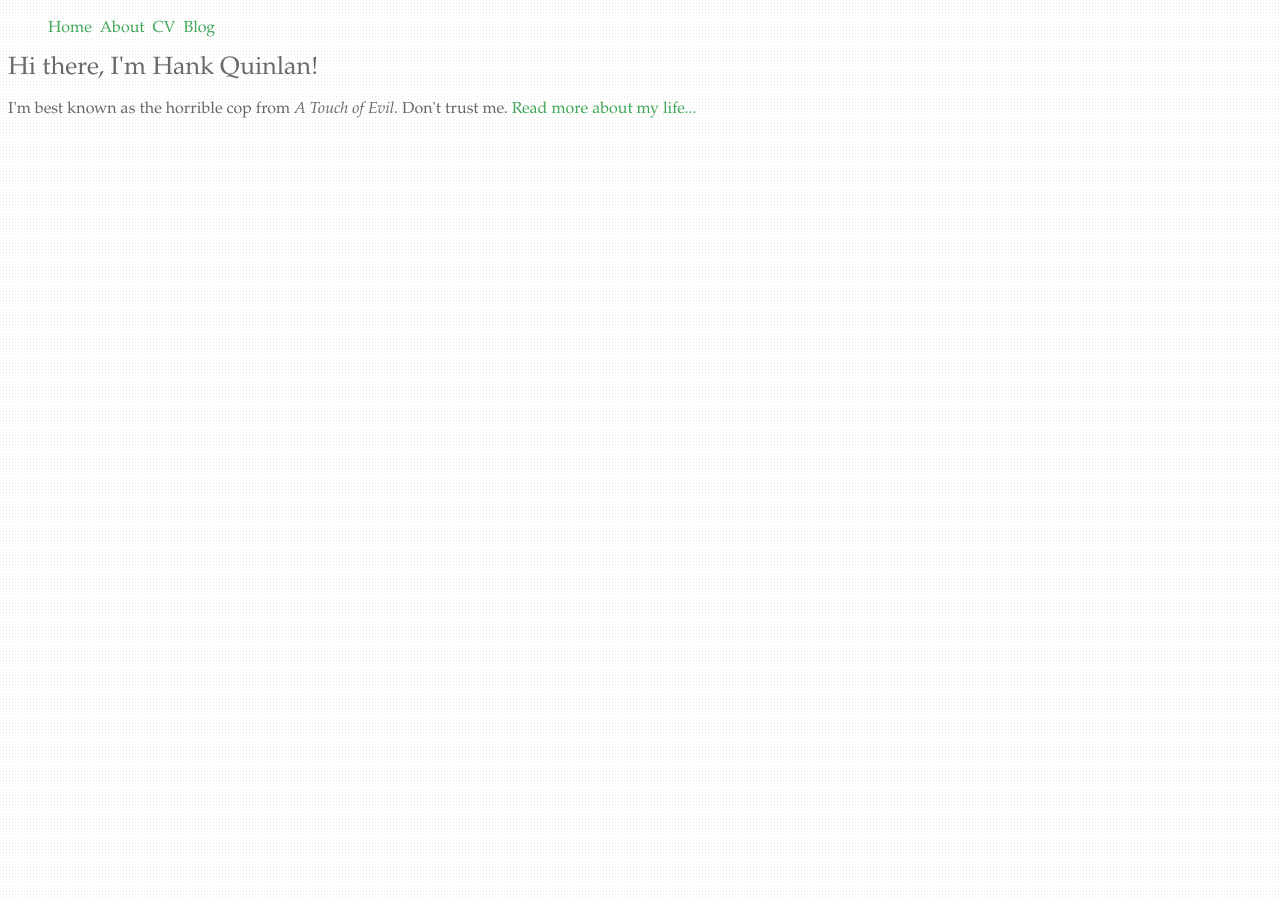
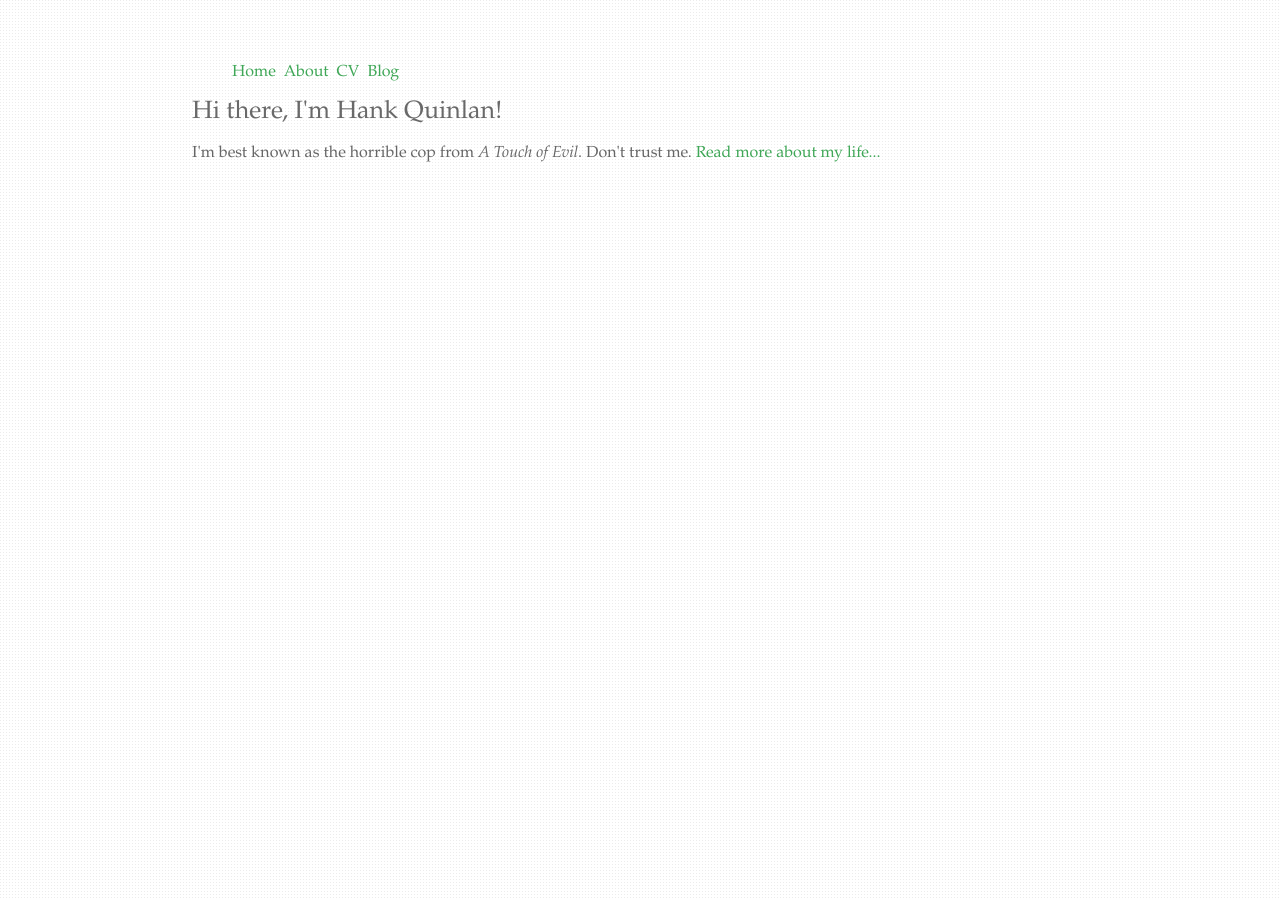
Before and after one commit to chaoyichen71/chaoyichen71.github.io, a Jekyll site: the page built from index.html, in a window 1280 px wide. Built offline with Jekyll 4.4.1, drawn with Linux system fonts in a browser that asks for light colours.

Commit message:
Update main.css

```diff
--- a/css/main.css
+++ b/css/main.css
@@ -1,4 +1,4 @@
-body {
+body { margin: 60px auto; width: 70%;
   font-family: Palatino, Arial, sans-serif;
   background: url("/static/img/subtle_dots.png");
   line-height: 1.5em;
```
